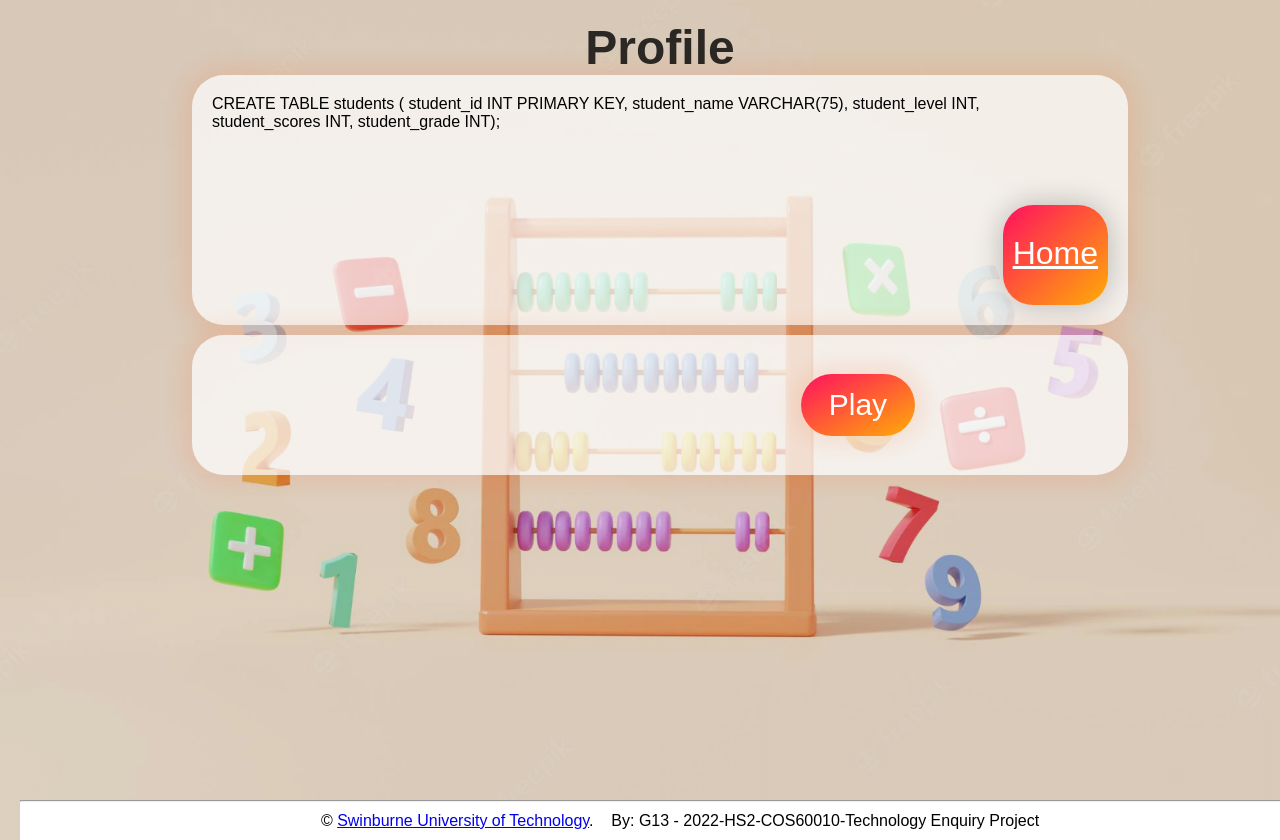
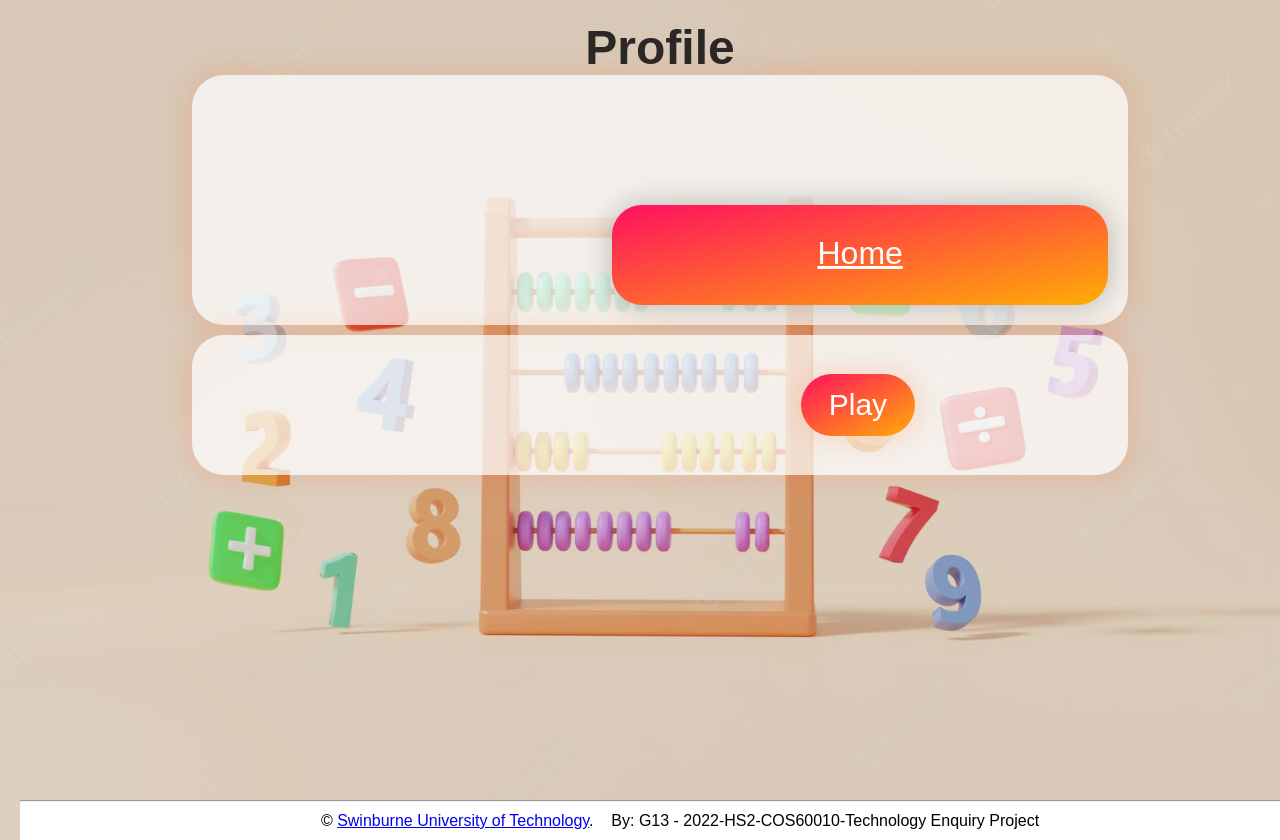
Before and after one commit to jayspm/COS60010_quiz_game, a PHP site: page /userprofile.php in a window 1280 px wide; the page is wider, and only the part inside the window is pictured. Run offline with PHP 8.4, Linux system fonts and the light colour scheme; the visitor is signed in with stand-in values (Sample User, id 1); data that the repository does not hold is empty.

Commit message:
error removed.

```diff
--- a/settings.php
+++ b/settings.php
@@ -4,10 +4,3 @@
 	$pwd = "051296";
 	$sql_db = "s104046040_db";
 ?>
-
-CREATE TABLE students (
-    student_id INT PRIMARY KEY,
-    student_name VARCHAR(75),
-    student_level INT,
-    student_scores INT,
-    student_grade INT);
--- a/userprofile.php
+++ b/userprofile.php
@@ -51,7 +51,7 @@
 
     <!-- Return to home -->
     <div class="profileBox4">
-    <a href="index.php">Home</a>
+    <a href="dashboard.php">Home</a>
     </div>
 </div>
 
```
